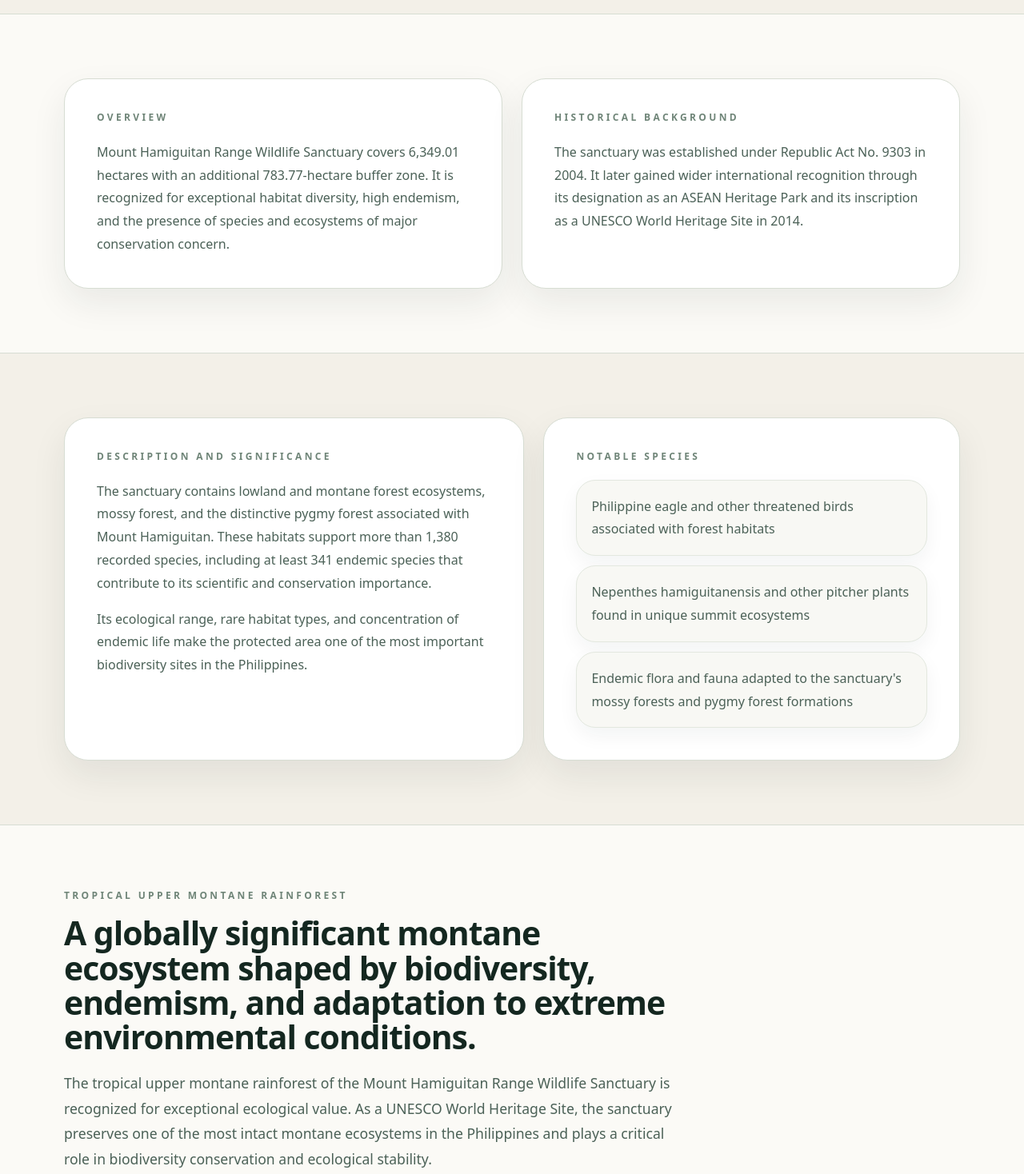
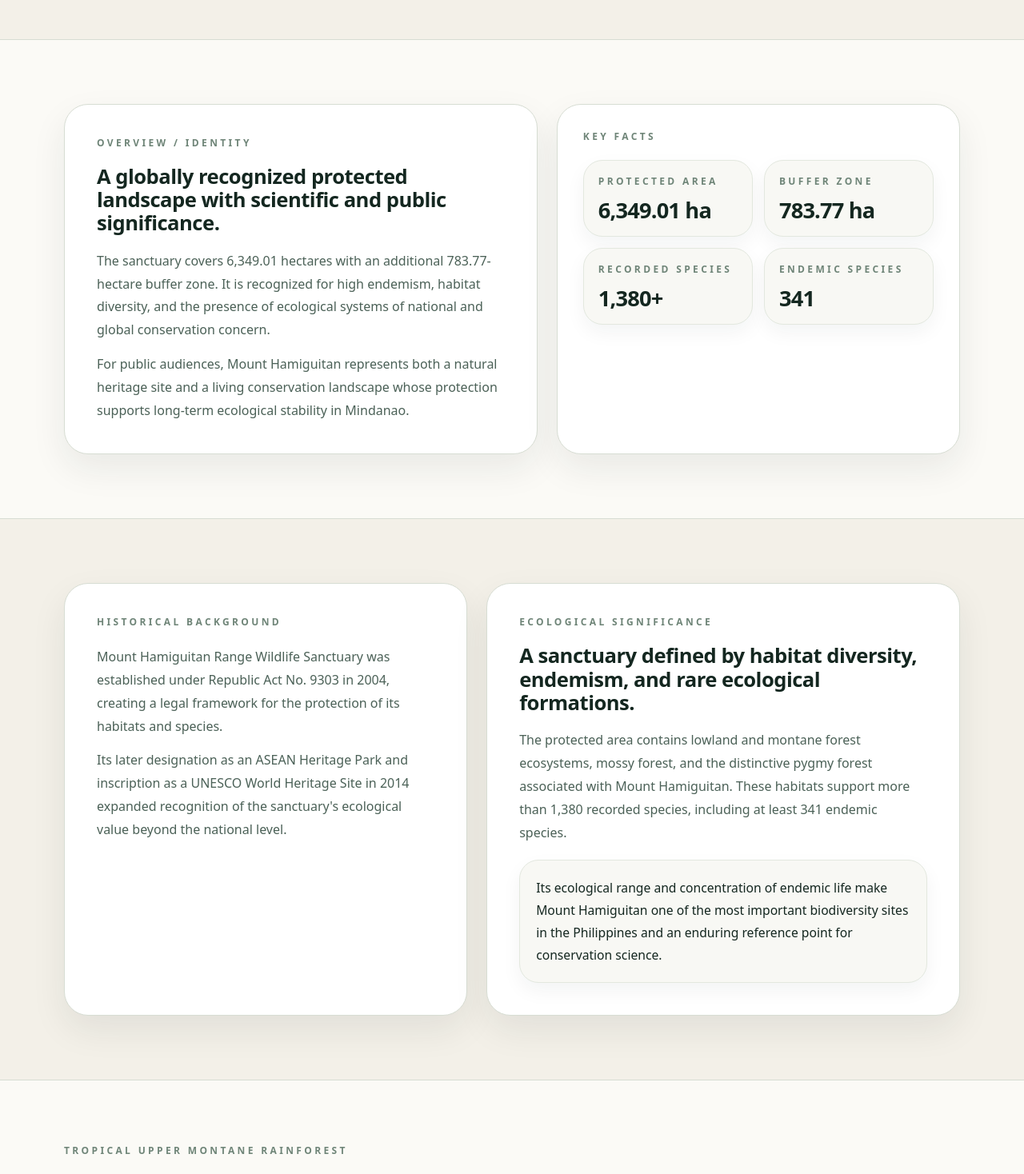
Before and after one commit to jayarcaldelero26-jpg/hamiguitan-repository, a Next.js app: page /about in a window 1280 px wide. Shown: the part 860-2328 px from the top of the page at 80% size. Built offline with nearby package versions, Linux system fonts and the light colour scheme.

Commit message:
Add audit dashboard and logging

```diff
--- a/app/about/page.tsx
+++ b/app/about/page.tsx
@@ -1,9 +1,28 @@
 import PublicShell from "@/app/components/public/PublicShell";
 
+const keyFacts = [
+  { label: "Protected Area", value: "6,349.01 ha" },
+  { label: "Buffer Zone", value: "783.77 ha" },
+  { label: "Recorded Species", value: "1,380+" },
+  { label: "Endemic Species", value: "341" },
+];
+
 const notableSpecies = [
-  "Philippine eagle and other threatened birds associated with forest habitats",
-  "Nepenthes hamiguitanensis and other pitcher plants found in unique summit ecosystems",
-  "Endemic flora and fauna adapted to the sanctuary's mossy forests and pygmy forest formations",
+  {
+    title: "Philippine Eagle",
+    detail:
+      "A critically endangered raptor associated with mature forest habitats and one of the country's most important flagship species.",
+  },
+  {
+    title: "Nepenthes hamiguitanensis",
+    detail:
+      "An endemic pitcher plant linked to the sanctuary's highly specialized montane ecosystems.",
+  },
+  {
+    title: "Montane Endemics",
+    detail:
+      "Flora and fauna adapted to mossy forest, cloud forest, and pygmy forest conditions found within Mount Hamiguitan.",
+  },
 ];
 
 const rainforestBlocks = [
@@ -20,20 +39,20 @@
       "One of the sanctuary's most remarkable features is the Pygmy Forest, also known as the Bonsai Forest, an extreme form of upper montane rainforest where centuries-old trees grow only a few feet tall due to nutrient-poor soils and harsh climatic conditions.",
       "This rare ecological formation makes Mount Hamiguitan an important natural laboratory for studying resilience, adaptation, and long-term ecosystem dynamics.",
     ],
+    highlighted: true,
+  },
+];
+
+const challengeBlocks = [
+  {
+    title: "Environmental Pressure",
+    detail:
+      "Despite its protected status, MHRWS continues to face threats from climate change, illegal logging, and land conversion.",
   },
   {
-    title: "Conservation Challenges",
-    body: [
-      "Despite its protected status, MHRWS continues to face threats from climate change, illegal logging, and land conversion.",
-      "Sustained and science-based conservation efforts are therefore essential to safeguard its ecological integrity and ensure the continued provision of critical ecosystem services, including water regulation, carbon sequestration, and climate resilience.",
-    ],
-  },
-  {
-    title: "Ecological Importance",
-    body: [
-      "The tropical montane rainforest of Mount Hamiguitan represents an invaluable natural heritage.",
-      "Its protection is essential not only for the conservation of biodiversity but also for the long-term environmental stability of Mindanao and the Philippines as a whole.",
-    ],
+    title: "Science-Based Protection",
+    detail:
+      "Sustained conservation action is needed to safeguard ecological integrity and maintain water regulation, carbon sequestration, and climate resilience.",
   },
 ];
 
@@ -44,72 +63,96 @@
         <div className="public-container max-w-[1120px] py-[48px] md:py-[80px]">
           <p className="public-eyebrow">About Mount Hamiguitan</p>
           <h1 className="public-h1 mt-[16px] max-w-4xl">
-            A protected mountain range in Davao Oriental recognized for its
-            biodiversity, endemic species, and long-standing conservation
-            importance.
+            A protected mountain range in Davao Oriental recognized for
+            exceptional biodiversity, endemic life, and long-term conservation
+            significance.
           </h1>
           <p className="public-body-lg mt-[24px] max-w-3xl">
-            Mount Hamiguitan Range Wildlife Sanctuary is a UNESCO World Heritage
-            Site and protected area established to conserve habitats, species,
-            and ecological systems of national and global significance.
+            Mount Hamiguitan Range Wildlife Sanctuary is a UNESCO World
+            Heritage Site and protected area that preserves one of the
+            Philippines&apos; most important montane ecosystems. Its value lies
+            not only in species richness, but in the ecological processes and
+            rare habitats that continue to endure within the sanctuary.
           </p>
         </div>
       </section>
 
       <section className="public-section public-section-light border-b border-[var(--public-border)]">
         <div className="public-container max-w-[1120px]">
-          <div className="public-grid-2">
+          <div className="grid gap-[24px] md:grid-cols-[1.08fr_0.92fr]">
             <article className="public-card p-[32px] md:p-[40px]">
-              <p className="public-eyebrow">Overview</p>
-              <p className="public-body mt-[20px]">
-                Mount Hamiguitan Range Wildlife Sanctuary covers 6,349.01
-                hectares with an additional 783.77-hectare buffer zone. It is
-                recognized for exceptional habitat diversity, high endemism, and
-                the presence of species and ecosystems of major conservation
-                concern.
+              <p className="public-eyebrow">Overview / Identity</p>
+              <h2 className="public-h3 mt-[18px]">
+                A globally recognized protected landscape with scientific and
+                public significance.
+              </h2>
+              <p className="public-body mt-[18px]">
+                The sanctuary covers 6,349.01 hectares with an additional
+                783.77-hectare buffer zone. It is recognized for high endemism,
+                habitat diversity, and the presence of ecological systems of
+                national and global conservation concern.
+              </p>
+              <p className="public-body mt-[14px]">
+                For public audiences, Mount Hamiguitan represents both a natural
+                heritage site and a living conservation landscape whose
+                protection supports long-term ecological stability in Mindanao.
               </p>
             </article>
 
-            <article className="public-card p-[32px] md:p-[40px]">
-              <p className="public-eyebrow">Historical Background</p>
-              <p className="public-body mt-[20px]">
-                The sanctuary was established under Republic Act No. 9303 in
-                2004. It later gained wider international recognition through
-                its designation as an ASEAN Heritage Park and its inscription as
-                a UNESCO World Heritage Site in 2014.
-              </p>
-            </article>
+            <aside className="public-card p-[28px] md:p-[32px]">
+              <p className="public-eyebrow">Key Facts</p>
+              <div className="mt-[20px] grid gap-[14px] sm:grid-cols-2">
+                {keyFacts.map((fact) => (
+                  <div key={fact.label} className="public-card-soft p-[18px]">
+                    <p className="public-eyebrow">{fact.label}</p>
+                    <p className="mt-[14px] text-[1.7rem] font-semibold leading-none tracking-[-0.03em] text-[var(--public-text)]">
+                      {fact.value}
+                    </p>
+                  </div>
+                ))}
+              </div>
+            </aside>
           </div>
         </div>
       </section>
 
       <section className="public-section public-section-soft border-b border-[var(--public-border)]">
         <div className="public-container max-w-[1120px]">
-          <div className="grid gap-[24px] md:grid-cols-[1.05fr_0.95fr]">
+          <div className="grid gap-[24px] md:grid-cols-[0.92fr_1.08fr]">
             <article className="public-card p-[32px] md:p-[40px]">
-              <p className="public-eyebrow">Description And Significance</p>
+              <p className="public-eyebrow">Historical Background</p>
               <p className="public-body mt-[20px]">
-                The sanctuary contains lowland and montane forest ecosystems,
-                mossy forest, and the distinctive pygmy forest associated with
-                Mount Hamiguitan. These habitats support more than 1,380
-                recorded species, including at least 341 endemic species that
-                contribute to its scientific and conservation importance.
+                Mount Hamiguitan Range Wildlife Sanctuary was established under
+                Republic Act No. 9303 in 2004, creating a legal framework for
+                the protection of its habitats and species.
               </p>
-              <p className="public-body mt-[16px]">
-                Its ecological range, rare habitat types, and concentration of
-                endemic life make the protected area one of the most important
-                biodiversity sites in the Philippines.
+              <p className="public-body mt-[14px]">
+                Its later designation as an ASEAN Heritage Park and inscription
+                as a UNESCO World Heritage Site in 2014 expanded recognition of
+                the sanctuary&apos;s ecological value beyond the national level.
               </p>
             </article>
 
             <article className="public-card p-[32px] md:p-[40px]">
-              <p className="public-eyebrow">Notable Species</p>
-              <div className="mt-[20px] space-y-[12px]">
-                {notableSpecies.map((species) => (
-                  <div key={species} className="public-card-soft p-[18px]">
-                    <p className="public-body">{species}</p>
-                  </div>
-                ))}
+              <p className="public-eyebrow">Ecological Significance</p>
+              <h2 className="public-h3 mt-[18px]">
+                A sanctuary defined by habitat diversity, endemism, and rare
+                ecological formations.
+              </h2>
+              <p className="public-body mt-[18px]">
+                The protected area contains lowland and montane forest
+                ecosystems, mossy forest, and the distinctive pygmy forest
+                associated with Mount Hamiguitan. These habitats support more
+                than 1,380 recorded species, including at least 341 endemic
+                species.
+              </p>
+              <div className="public-card-soft mt-[20px] p-[20px]">
+                <p className="text-[0.98rem] leading-7 text-[var(--public-text)]">
+                  Its ecological range and concentration of endemic life make
+                  Mount Hamiguitan one of the most important biodiversity sites
+                  in the Philippines and an enduring reference point for
+                  conservation science.
+                </p>
               </div>
             </article>
           </div>
@@ -121,22 +164,28 @@
           <div className="max-w-3xl">
             <p className="public-eyebrow">Tropical Upper Montane Rainforest</p>
             <h2 className="public-h2 mt-[16px]">
-              A globally significant montane ecosystem shaped by biodiversity,
+              A high-elevation rainforest system shaped by biodiversity,
               endemism, and adaptation to extreme environmental conditions.
             </h2>
             <p className="public-body-lg mt-[20px] max-w-3xl">
               The tropical upper montane rainforest of the Mount Hamiguitan
-              Range Wildlife Sanctuary is recognized for exceptional ecological
-              value. As a UNESCO World Heritage Site, the sanctuary preserves
-              one of the most intact montane ecosystems in the Philippines and
-              plays a critical role in biodiversity conservation and ecological
-              stability.
+              Range Wildlife Sanctuary is a globally significant ecosystem
+              recognized for exceptional biodiversity and ecological stability.
+              As a UNESCO World Heritage Site, the sanctuary preserves one of
+              the most intact montane ecosystems in the Philippines.
             </p>
           </div>
 
           <div className="mt-[32px] grid gap-[20px] md:grid-cols-2 md:gap-[24px]">
             {rainforestBlocks.map((block) => (
-              <article key={block.title} className="public-card p-[24px] sm:p-[28px] md:p-[32px]">
+              <article
+                key={block.title}
+                className={`public-card p-[24px] sm:p-[28px] md:p-[32px] ${
+                  block.highlighted
+                    ? "border-[#cbd9cb] bg-[linear-gradient(180deg,#ffffff_0%,#f5f6f0_100%)]"
+                    : ""
+                }`}
+              >
                 <h3 className="public-h3">{block.title}</h3>
                 <div className="mt-[18px] space-y-[14px]">
                   {block.body.map((paragraph) => (
@@ -151,7 +200,41 @@
         </div>
       </section>
 
-      <section className="public-section public-section-light">
+      <section className="public-section public-section-soft border-b border-[var(--public-border)]">
+        <div className="public-container max-w-[1120px]">
+          <div className="grid gap-[24px] md:grid-cols-[0.9fr_1.1fr]">
+            <article className="public-card p-[32px] md:p-[40px]">
+              <p className="public-eyebrow">Notable Species</p>
+              <div className="mt-[20px] space-y-[12px]">
+                {notableSpecies.map((species) => (
+                  <div key={species.title} className="public-card-soft p-[18px]">
+                    <h3 className="text-[1rem] font-semibold leading-6 text-[var(--public-text)]">
+                      {species.title}
+                    </h3>
+                    <p className="public-body mt-[8px]">{species.detail}</p>
+                  </div>
+                ))}
+              </div>
+            </article>
+
+            <article className="public-card p-[32px] md:p-[40px]">
+              <p className="public-eyebrow">Conservation Challenges</p>
+              <div className="mt-[20px] grid gap-[14px]">
+                {challengeBlocks.map((block) => (
+                  <div key={block.title} className="public-card-soft p-[20px]">
+                    <h3 className="text-[1rem] font-semibold leading-6 text-[var(--public-text)]">
+                      {block.title}
+                    </h3>
+                    <p className="public-body mt-[8px]">{block.detail}</p>
+                  </div>
+                ))}
+              </div>
+            </article>
+          </div>
+        </div>
+      </section>
+
+      <section className="public-section public-section-light border-b border-[var(--public-border)]">
         <div className="public-container max-w-[1120px]">
           <article className="public-card p-[32px] md:p-[40px]">
             <p className="public-eyebrow">Conservation And Tourism</p>
@@ -166,6 +249,20 @@
           </article>
         </div>
       </section>
+
+      <section className="public-section public-section-soft">
+        <div className="public-container max-w-[1120px]">
+          <article className="public-card p-[32px] md:p-[40px]">
+            <p className="public-eyebrow">Institutional Note</p>
+            <p className="mt-[18px] text-[1.08rem] leading-8 text-[var(--public-text)]">
+              Mount Hamiguitan is both a scientific priority and a public trust.
+              Its continued protection supports biodiversity conservation,
+              environmental stability, and the long-term stewardship of one of
+              the Philippines&apos; most significant natural heritage landscapes.
+            </p>
+          </article>
+        </div>
+      </section>
     </PublicShell>
   );
 }
--- a/app/components/public/HeroCarousel.tsx
+++ b/app/components/public/HeroCarousel.tsx
@@ -28,7 +28,7 @@
 const slides: Slide[] = [
   {
     image: "/images/carousel/carousel-01.jpg",
-    title: "Mt. Hamiguitan Range Wildlife Sanctuary",
+    title: "Range Wildlife Sanctuary",
     subtitle:
       "An official public gateway for protected area information, biodiversity awareness, and sanctuary coordination.",
     primaryCta: {
@@ -148,7 +148,7 @@
       onTouchStart={() => setTouchPaused(true)}
       onTouchEnd={() => setTouchPaused(false)}
     >
-      <div className="relative min-h-[76vh] bg-[#0f241f] md:min-h-[82vh]">
+      <div className="relative min-h-[60vh] bg-[#0f241f] md:min-h-[74vh]">
         {slides.map((slide, index) => (
           <div
             key={slide.image}
@@ -169,19 +169,19 @@
           </div>
         ))}
 
-        <div className="relative z-10 mx-auto flex min-h-[76vh] max-w-7xl items-end px-4 pb-[4.5rem] pt-24 sm:px-6 sm:pb-20 sm:pt-28 md:min-h-[82vh] md:px-10 md:pb-24">
-          <div className="max-w-3xl rounded-[2rem] border border-white/12 bg-[linear-gradient(180deg,rgba(16,33,29,0.34),rgba(16,33,29,0.12))] px-5 py-6 shadow-[0_28px_70px_rgba(0,0,0,0.18)] backdrop-blur-[3px] sm:px-6 sm:py-7 md:max-w-[52rem] md:rounded-[2.4rem] md:px-8 md:py-8">
-            <p className="text-[10px] font-semibold uppercase tracking-[0.34em] text-[#dbe7df] sm:text-xs md:text-sm">
-              Mt. Hamiguitan
+        <div className="relative z-10 mx-auto flex min-h-[60vh] max-w-7xl items-end px-4 pb-14 pt-24 sm:px-6 sm:pb-16 sm:pt-26 md:min-h-[74vh] md:px-10 md:pb-20">
+          <div className="max-w-3xl rounded-[2rem] border border-white/12 bg-[linear-gradient(180deg,rgba(16,33,29,0.34),rgba(16,33,29,0.12))] px-5 py-5 shadow-[0_28px_70px_rgba(0,0,0,0.18)] backdrop-blur-[3px] sm:px-6 sm:py-6 md:max-w-[52rem] md:rounded-[2.4rem] md:px-8 md:py-8">
+            <p className="text-[10px] font-medium uppercase tracking-[0.32em] text-[#dbe7df] sm:text-xs md:text-sm">
+              MT. HAMIGUITAN
             </p>
-            <h1 className="mt-4 max-w-4xl text-[2.35rem] font-semibold leading-[1.02] tracking-[-0.03em] text-white sm:text-[3rem] md:mt-5 md:text-[4.8rem]">
+            <h1 className="mt-3 max-w-4xl text-[2.05rem] font-semibold leading-[1.02] tracking-[-0.03em] text-white sm:text-[2.7rem] md:mt-4 md:text-[4.2rem]">
               {slides[activeIndex].title}
             </h1>
-            <p className="mt-4 max-w-2xl text-[0.98rem] leading-7 text-[#e6ebe7]/90 sm:text-lg sm:leading-8 md:mt-5 md:max-w-3xl md:text-[1.18rem]">
+            <p className="mt-3 max-w-2xl text-[0.94rem] leading-7 text-[#e6ebe7]/90 sm:text-[1rem] sm:leading-8 md:mt-4 md:max-w-3xl md:text-[1.12rem]">
               {slides[activeIndex].subtitle}
             </p>
 
-            <div className="mt-7 flex flex-col gap-3 sm:mt-8 sm:flex-row sm:flex-wrap sm:items-center sm:gap-4">
+            <div className="mt-6 flex flex-col gap-2.5 sm:mt-7 sm:flex-row sm:flex-wrap sm:items-center sm:gap-3">
               <Link
                 href={slides[activeIndex].primaryCta.href}
                 className="app-primary-button inline-flex min-h-12 items-center justify-center rounded-full px-6 font-semibold sm:min-w-[168px]"
--- a/app/globals.css
+++ b/app/globals.css
@@ -55,6 +55,7 @@
   margin: 0;
   padding: 0;
   min-height: 100%;
+  overflow-x: hidden;
 }
 
 body {
```
Also changed, not shown: app/page.tsx (+8 -6 lines).
